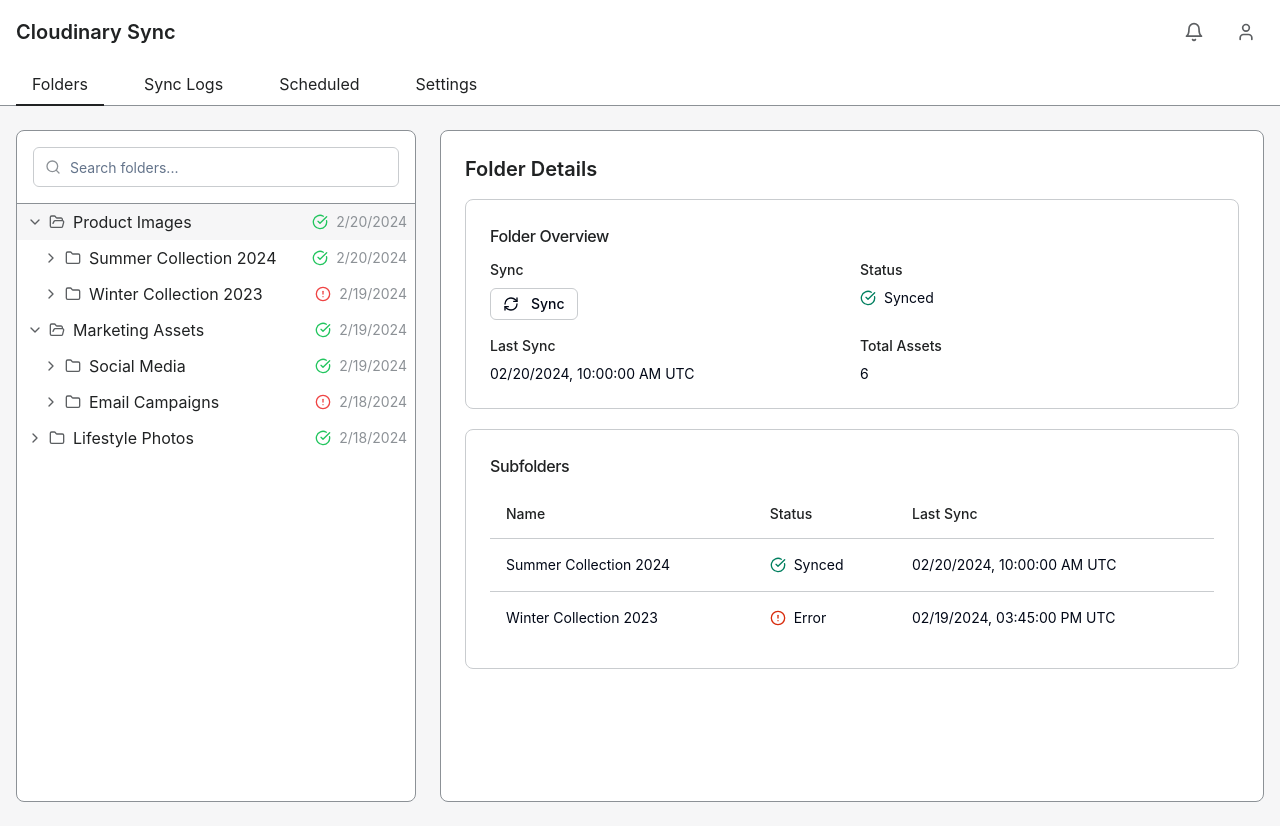
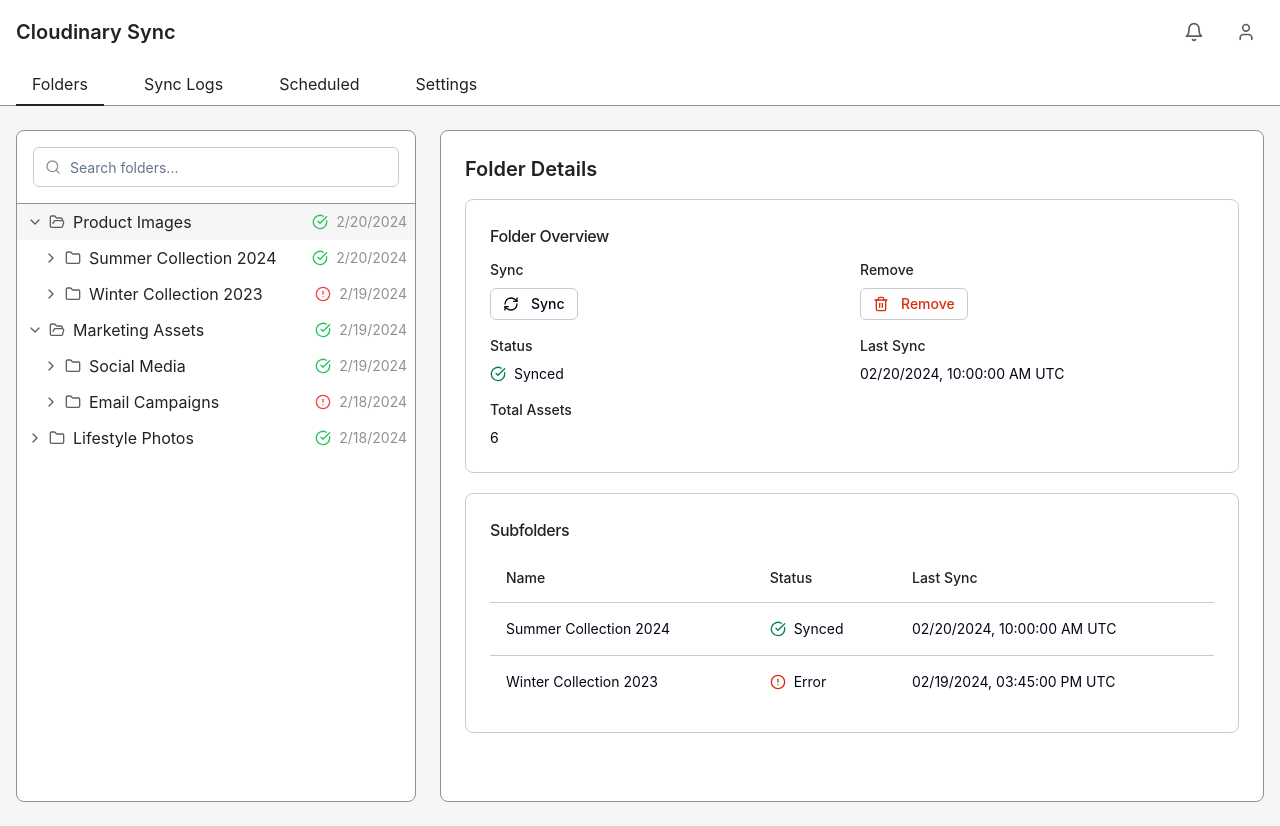
Before and after one commit to wrsmith108/cloudinary-syncer, a React (Vite) app: page / in a window 1280 px wide. Built offline with nearby package versions, Linux system fonts and the light colour scheme.

Commit message:
Add folder removal feature
Added "Remove" button to Folder Details.
Displays a notification toast upon removal.
Updated to comply with Polaris design system.

```diff
--- a/src/components/FolderDetails.tsx
+++ b/src/components/FolderDetails.tsx
@@ -1,15 +1,21 @@
+
 import React from "react";
 import { Card, CardContent, CardHeader, CardTitle } from "@/components/ui/card";
 import { Table, TableBody, TableCell, TableHead, TableHeader, TableRow } from "@/components/ui/table";
 import { Button } from "@/components/ui/button";
-import { CheckCircle, AlertCircle, MoreVertical, RefreshCw } from "lucide-react";
+import { CheckCircle, AlertCircle, MoreVertical, RefreshCw, Trash2 } from "lucide-react";
 import { FolderNode } from "@/types/folder";
+import { useToast } from "@/hooks/use-toast";
+
 interface FolderDetailsProps {
   folder: FolderNode | null;
 }
+
 const FolderDetails: React.FC<FolderDetailsProps> = ({
   folder
 }) => {
+  const { toast } = useToast();
+
   const formatDateTime = (dateString: string) => {
     const date = new Date(dateString);
     return new Intl.DateTimeFormat('default', {
@@ -22,11 +28,13 @@ const FolderDetails: React.FC<FolderDetailsProps> = ({
       timeZoneName: 'short'
     }).format(date);
   };
+
   if (!folder) {
     return <div className="text-shopify-icon-subdued text-center p-4">
         Select a folder to view its details
       </div>;
   }
+
   const getStatusIcon = (status: "synced" | "error" | "pending") => {
     switch (status) {
       case "synced":
@@ -44,6 +52,15 @@ const FolderDetails: React.FC<FolderDetailsProps> = ({
   const totalItems = folder.children?.reduce((acc, child) => {
     return acc + (child.children?.length || 0) + 1;
   }, 0) || 0;
+
+  const handleRemove = () => {
+    console.log(`Removing folder: ${folder.id}`);
+    toast({
+      title: "Removed from Shopify",
+      description: `Folder "${folder.name}" has been removed`,
+    });
+  };
+
   return <div className="space-y-5">
       {/* Folder Overview Card */}
       <Card className="border-shopify-border-subdued shadow-none">
@@ -60,6 +77,20 @@ const FolderDetails: React.FC<FolderDetailsProps> = ({
               }}>
                   <RefreshCw size={14} className="mr-1" />
                   Sync
+                </Button>
+              </div>
+            </div>
+            <div>
+              <p className="text-sm font-medium mb-2 text-shopify-text">Remove</p>
+              <div className="mt-1">
+                <Button
+                  variant="outline"
+                  size="sm"
+                  className="h-8 text-sm font-medium border-shopify-border-subdued hover:bg-shopify-background hover:text-shopify-text text-[#D82C0D] hover:text-[#D82C0D]"
+                  onClick={handleRemove}
+                >
+                  <Trash2 size={14} className="mr-1" />
+                  Remove
                 </Button>
               </div>
             </div>
@@ -117,4 +148,5 @@ const FolderDetails: React.FC<FolderDetailsProps> = ({
         </Card>}
     </div>;
 };
+
 export default FolderDetails;
```
